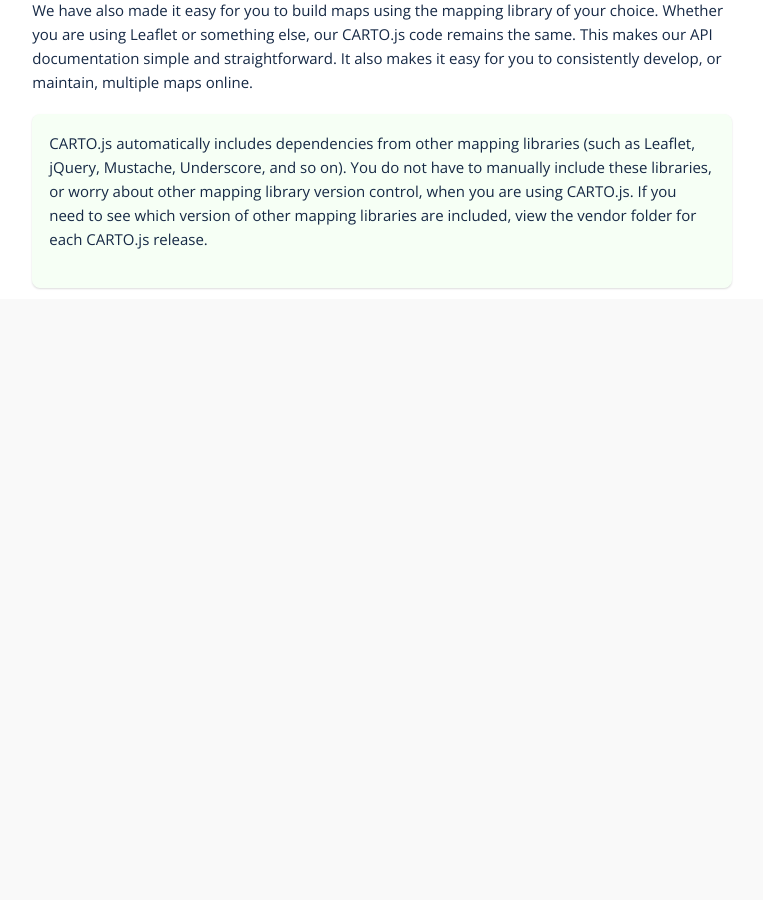
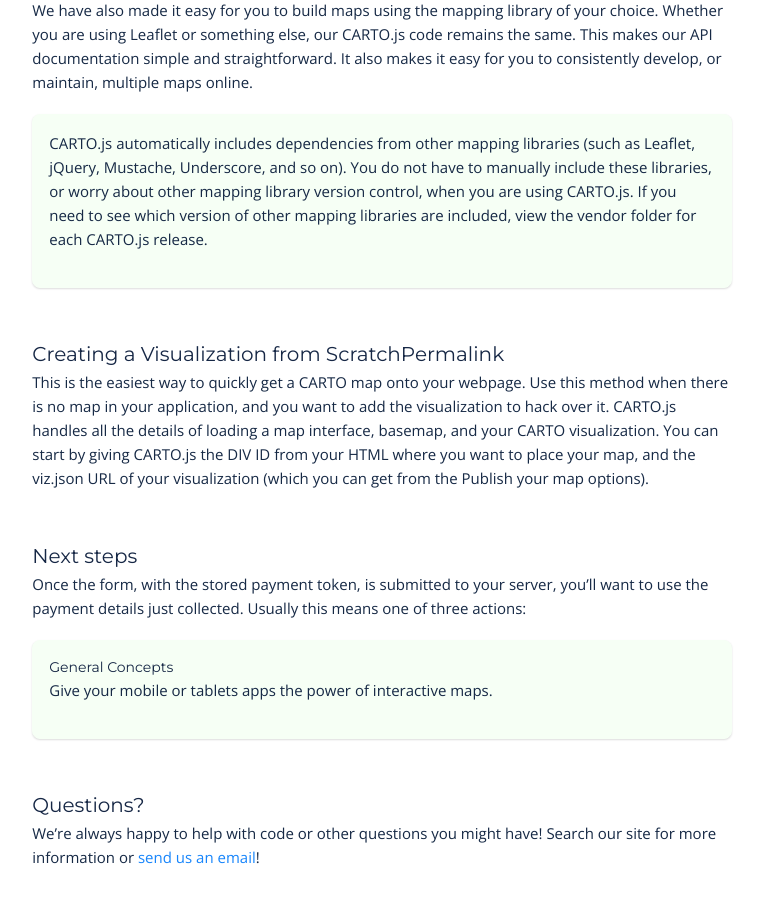
Before and after one commit to acmegrouptest/brandnewproduct, a Jekyll site: the page built from _posts/2017-02-24-getting-started.md, in a window 1280 px wide and 900 px high, scrolled down 1329 px. Shown: the whole window, without its empty margins (378-1141 px from the left). Built offline with Jekyll 4.4.1, drawn with Linux system fonts in a browser that asks for light colours; nearby versions of some CDN libraries; before the commit the page ends 1628 px from its top, so only the background shows below that.

Commit message:
Update post content

```diff
--- a/_posts/2017-02-24-getting-started.md
+++ b/_posts/2017-02-24-getting-started.md
@@ -51,3 +51,21 @@
 We have also made it easy for you to build maps using the mapping library of your choice. Whether you are using Leaflet or something else, our CARTO.js code remains the same. This makes our API documentation simple and straightforward. It also makes it easy for you to consistently develop, or maintain, multiple maps online.
 
 > CARTO.js automatically includes dependencies from other mapping libraries (such as Leaflet, jQuery, Mustache, Underscore, and so on). You do not have to manually include these libraries, or worry about other mapping library version control, when you are using CARTO.js. If you need to see which version of other mapping libraries are included, view the vendor folder for each CARTO.js release.
+
+
+## Creating a Visualization from ScratchPermalink
+
+This is the easiest way to quickly get a CARTO map onto your webpage. Use this method when there is no map in your application, and you want to add the visualization to hack over it. CARTO.js handles all the details of loading a map interface, basemap, and your CARTO visualization.
+You can start by giving CARTO.js the DIV ID from your HTML where you want to place your map, and the viz.json URL of your visualization (which you can get from the Publish your map options).
+
+## Next steps
+
+Once the form, with the stored payment token, is submitted to your server, you'll want to use the payment details just collected. Usually this means one of three actions:
+
+> ##### General Concepts
+> Give your mobile or tablets apps the power of interactive maps.
+
+
+## Questions?
+
+We're always happy to help with code or other questions you might have! Search our site for more information or [send us an email](https://acmegrouptest.github.io/brandnewproduct/)!
```
